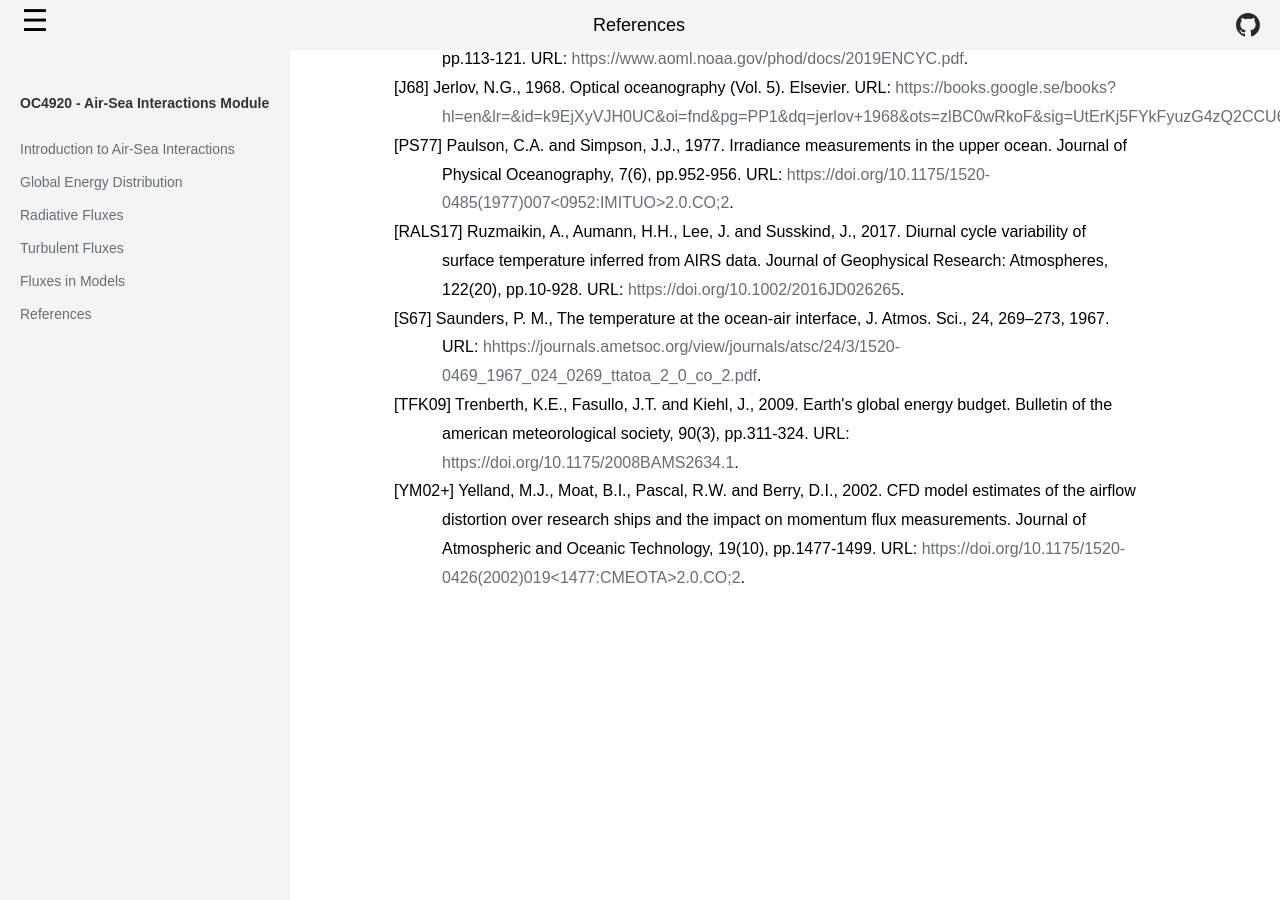
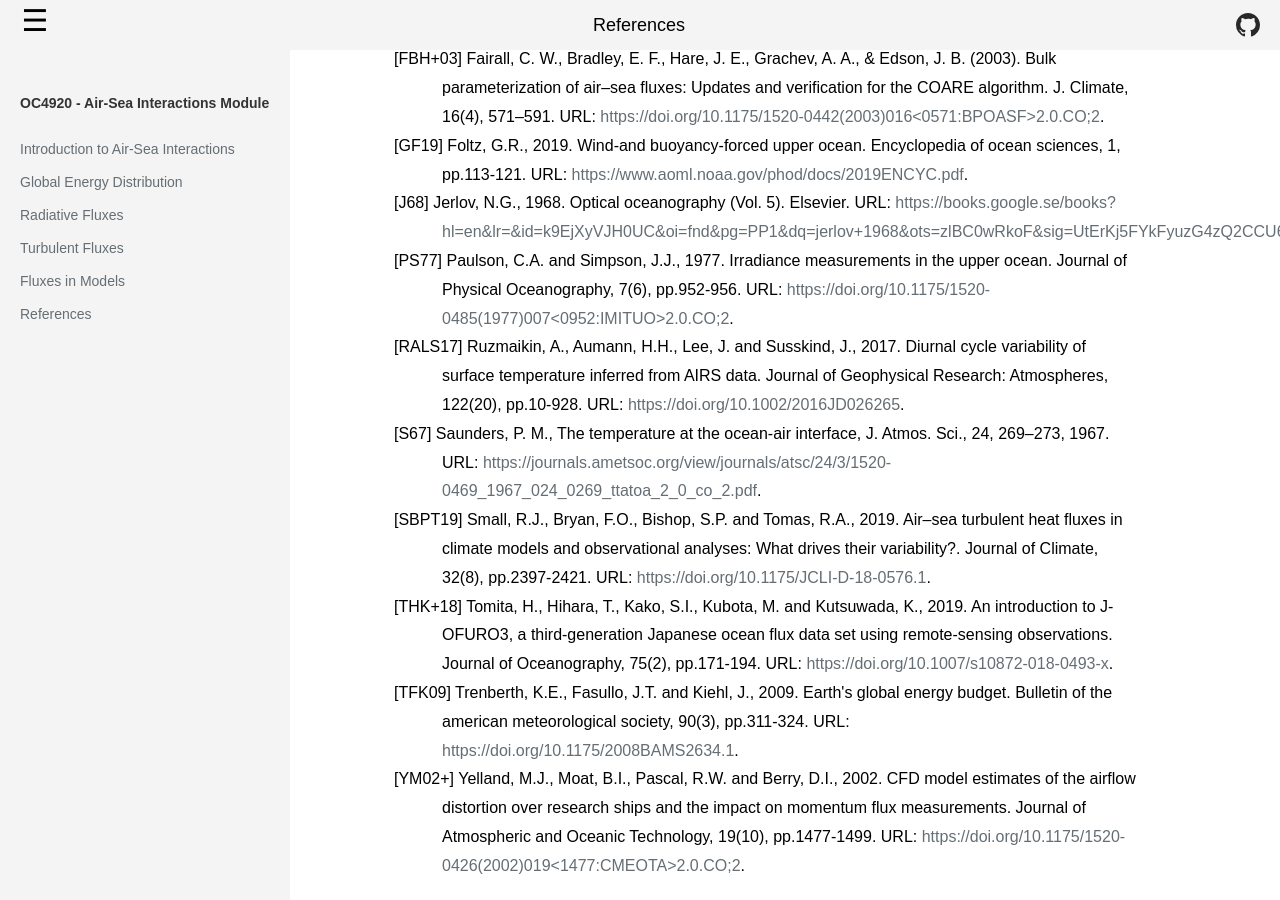
Before and after one commit to marcelduplessis/air-sea-interactions-notes, a Jekyll site: the page built from references.md, in a window 1280 px wide and 900 px high, scrolled down 999 px. Built offline with Jekyll 4.4.1, drawn with Linux system fonts in a browser that asks for light colours; before the commit the page ends 1612 px from its top, so only the background shows below that; some of the changed text lies outside the part shown.

Commit message:
ref updates

```diff
--- a/references.md
+++ b/references.md
@@ -12,6 +12,10 @@ title: References
 
 <div id="BFK18" class="reference">
 [BFK18] Fox-Kemper, B., 2018: Notions for the motions of the oceans. In "New Frontiers in Operational Oceanography", E. Chassignet, A. Pascual, J. Tintoré, and J. Verron, Eds., GODAE OceanView, 27-74, URL: <a href="https://doi.org/10.17125/gov2018ch02">https://doi.org/10.17125/gov2018ch02</a>.
+</div>
+
+<div id="BPG17" class="reference">
+[BPG17] Bentamy, A., Piolle, J.F., Grouazel, A., Danielson, R., Gulev, S., Paul, F., Azelmat, H., Mathieu, P.P., von Schuckmann, K., Sathyendranath, S. and Evers-King, H., 2017. Review and assessment of latent and sensible heat flux accuracy over the global oceans. Remote Sensing of Environment, 201, pp.196-218. URL: <a href="https://doi.org/10.1016/j.rse.2017.08.016">https://doi.org/10.1016/j.rse.2017.08.016</a>.
 </div>
 
 <div id="CGE+19" class="reference">
@@ -60,7 +64,15 @@ title: References
 </div>
 
 <div id="S67" class="reference">
-[S67] Saunders, P. M., The temperature at the ocean-air interface, J. Atmos. Sci., 24, 269–273, 1967. URL: <a href="https://journals.ametsoc.org/view/journals/atsc/24/3/1520-0469_1967_024_0269_ttatoa_2_0_co_2.pdf">hhttps://journals.ametsoc.org/view/journals/atsc/24/3/1520-0469_1967_024_0269_ttatoa_2_0_co_2.pdf</a>.
+[S67] Saunders, P. M., The temperature at the ocean-air interface, J. Atmos. Sci., 24, 269–273, 1967. URL: <a href="https://journals.ametsoc.org/view/journals/atsc/24/3/1520-0469_1967_024_0269_ttatoa_2_0_co_2.pdf">https://journals.ametsoc.org/view/journals/atsc/24/3/1520-0469_1967_024_0269_ttatoa_2_0_co_2.pdf</a>.
+</div>
+
+<div id="SBPT19" class="reference">
+[SBPT19] Small, R.J., Bryan, F.O., Bishop, S.P. and Tomas, R.A., 2019. Air–sea turbulent heat fluxes in climate models and observational analyses: What drives their variability?. Journal of Climate, 32(8), pp.2397-2421. URL: <a href="https://doi.org/10.1175/JCLI-D-18-0576.1">https://doi.org/10.1175/JCLI-D-18-0576.1</a>.
+</div>
+
+<div id="THK+18" class="reference">
+[THK+18] Tomita, H., Hihara, T., Kako, S.I., Kubota, M. and Kutsuwada, K., 2019. An introduction to J-OFURO3, a third-generation Japanese ocean flux data set using remote-sensing observations. Journal of Oceanography, 75(2), pp.171-194. URL: <a href="https://doi.org/10.1007/s10872-018-0493-x">https://doi.org/10.1007/s10872-018-0493-x</a>.
 </div>
 
 <div id="TFK09" class="reference">
```
Also changed, not shown: fluxes-in-nwp-climate-models.md (+2 -2 lines).
